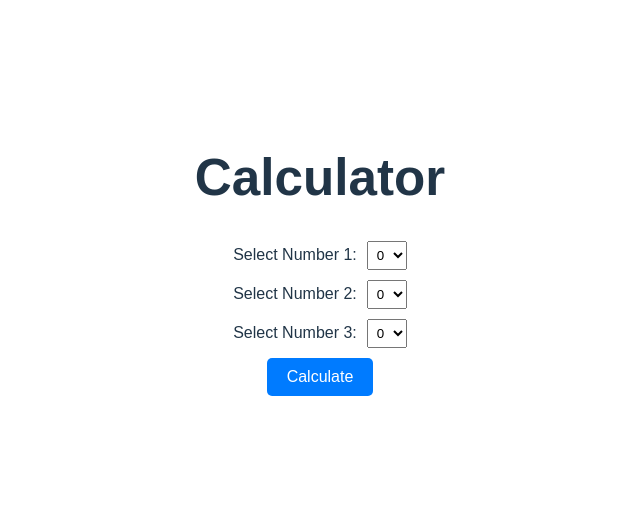
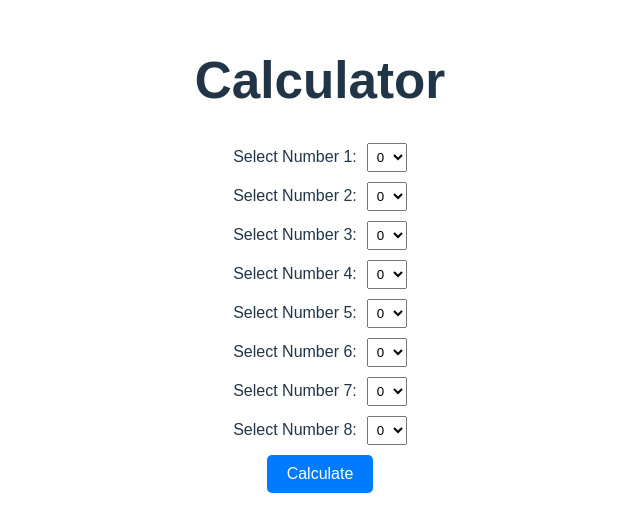
Before and after one commit to dpayne5532/ReactCalculator, a React (Vite) app: page / in a window 1280 px wide. Shown: the part 144-676 px from the top of the page, without its empty margins (320-960 px from the left). Built offline with nearby package versions, Linux system fonts and the light colour scheme.

Commit message:
add 5 rows of items

```diff
--- a/src/App.jsx
+++ b/src/App.jsx
@@ -1,28 +1,48 @@
-import { useState } from 'react'
-import './App.css'
-
+import { useState } from "react";
+import "./App.css";
 
 const CalculatorPage = () => {
   const [value1, setValue1] = useState(0);
   const [value2, setValue2] = useState(0);
   const [value3, setValue3] = useState(0);
+  const [value4, setValue4] = useState(0);
+  const [value5, setValue5] = useState(0);
+  const [value6, setValue6] = useState(0);
+  const [value7, setValue7] = useState(0);
+  const [value8, setValue8] = useState(0);
   const [result, setResult] = useState(null);
 
   const numbers = Array.from({ length: 10 }, (_, i) => i); // Array [0, 1, 2, ..., 9]
 
   const handleCalculate = () => {
-    setResult(value1 * value2 * value3);
+    setResult(
+      value1 * value2 * value3 * value4 * value5 * value6 * value7 * value8
+    );
   };
 
   return (
     <div style={{ padding: "20px", fontFamily: "Arial, sans-serif" }}>
       <h1>Calculator</h1>
-      <div style={{ marginBottom: "10px" }}>
+      {[value1, value2, value3, value4, value5, value6, value7, value8].map(
+        (value, index) => (
+          <div style={{ marginBottom: "10px" }} key={index}>
             <label>
-          Select Number 1:
+              Select Number {index + 1}:
               <select
-            value={value1}
-            onChange={(e) => setValue1(Number(e.target.value))}
+                value={value}
+                onChange={(e) => {
+                  const setters = [
+                    setValue1,
+                    setValue2,
+                    setValue3,
+                    setValue4,
+                    setValue5,
+                    setValue6,
+                    setValue7,
+                    setValue8,
+                  ];
+                  setters[index](Number(e.target.value));
+                }}
                 style={{ marginLeft: "10px", padding: "5px" }}
               >
                 {numbers.map((num) => (
@@ -33,40 +53,8 @@ const CalculatorPage = () => {
               </select>
             </label>
           </div>
-
-      <div style={{ marginBottom: "10px" }}>
-        <label>
-          Select Number 2:
-          <select
-            value={value2}
-            onChange={(e) => setValue2(Number(e.target.value))}
-            style={{ marginLeft: "10px", padding: "5px" }}
-          >
-            {numbers.map((num) => (
-              <option key={num} value={num}>
-                {num}
-              </option>
-            ))}
-          </select>
-        </label>
-      </div>
-
-      <div style={{ marginBottom: "10px" }}>
-        <label>
-          Select Number 3:
-          <select
-            value={value3}
-            onChange={(e) => setValue3(Number(e.target.value))}
-            style={{ marginLeft: "10px", padding: "5px" }}
-          >
-            {numbers.map((num) => (
-              <option key={num} value={num}>
-                {num}
-              </option>
-            ))}
-          </select>
-        </label>
-      </div>
+        )
+      )}
 
       <button
         onClick={handleCalculate}
```
Lines whose indentation alone changed are shown as unchanged.
